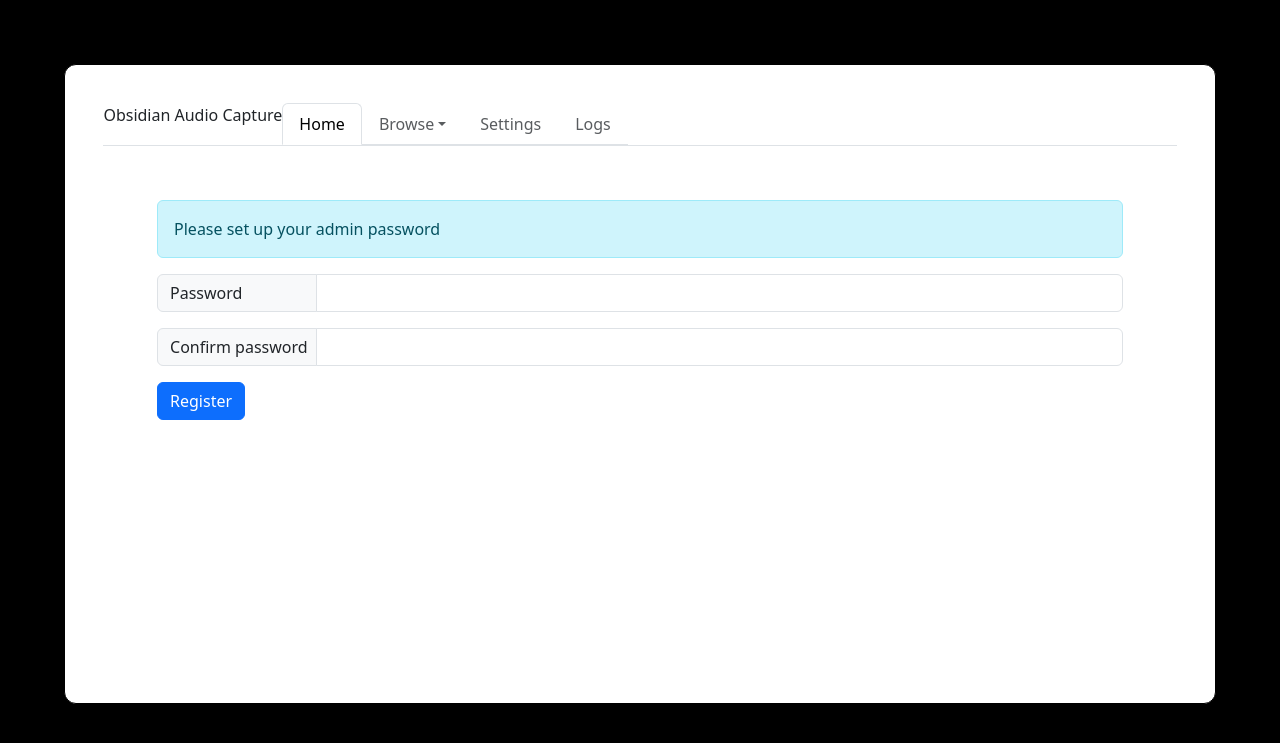
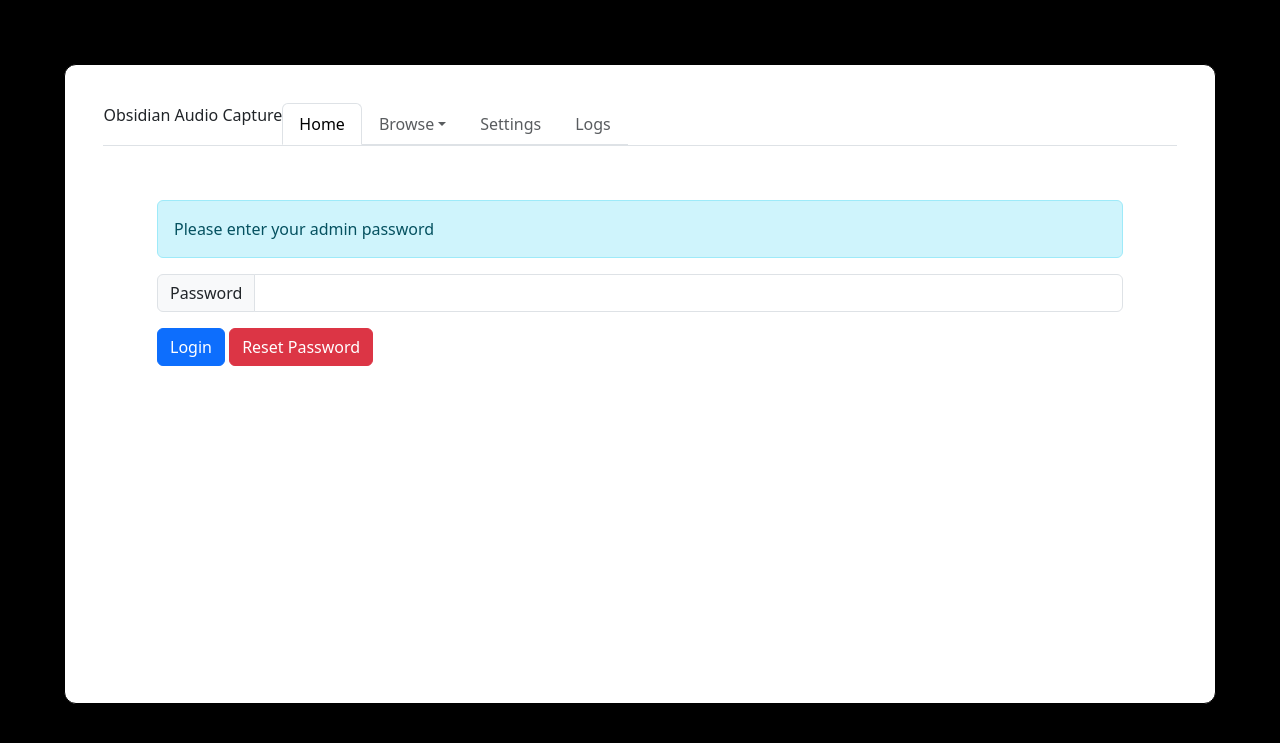
Before and after one commit to benbaja/obsidian-rest, a Flask app: page / in a window 1280 px wide. Shown: the top 743 px of the page. Run offline with Flask 3, Linux system fonts and the light colour scheme; tables that the repository leaves empty hold one stand-in row (values such as "Sample post"); some libraries are stand-ins or nearby versions.

Commit message:
feat: login/out and password reset

```diff
--- a/app.py
+++ b/app.py
@@ -46,11 +46,30 @@ def hello_world():
     if session.get('logged_in') == True :
         return render_template("home.html", bootstrap=bootstrap, logged_in=True)
     else :
-        return render_template("home.html", bootstrap=bootstrap, logged_in=False, message="Please set up your admin password")
+        if db.session.query(Users).first() :
+            return render_template("home.html", bootstrap=bootstrap, logged_in=False, registered=True, message="Please enter your admin password")
+        else :
+            return render_template("home.html", bootstrap=bootstrap, logged_in=False, registered=False, message="Please set up your admin password")
 
 @app.route("/login", methods = ['POST'])
 def login():
-    print(request.form)
+    if db.session.query(Users).first().password == request.form.get('password') :
+        session["logged_in"] = True
+        return redirect('/')
+    else :
+        return render_template("home.html", bootstrap=bootstrap, logged_in=False, registered=True, message="Wrong password")
+
+@app.route("/logout", methods = ['GET'])
+def logout():
+    session.clear()
+    return redirect('/')
+
+@app.route("/pwreset", methods = ['POST'])
+def pwreset():
+    session.clear()
+    user = db.session.query(Users).first()
+    db.session.delete(user)
+    db.session.commit()
     return redirect('/')
 
 @app.route("/register", methods = ['POST'])
@@ -67,8 +86,7 @@ def register():
         session["logged_in"] = True
         return redirect('/')
     else :
-        return render_template("home.html", bootstrap=bootstrap, logged_in=False, message="The passwords did not match")
-
+        return render_template("home.html", bootstrap=bootstrap, logged_in=False, registered=False, message="The passwords did not match")
 
 @app.route("/capture/create", methods = ['POST'])
 def capture_create():
--- a/templates/home.html
+++ b/templates/home.html
@@ -6,6 +6,27 @@
 {% endblock%}
 
 {% block content %}
+
+<!-- Reset Modal -->
+<div class="modal fade" id="resetModal" tabindex="-1" aria-labelledby="resetModalLabel" aria-hidden="true">
+  <div class="modal-dialog">
+    <div class="modal-content">
+      <div class="modal-header">
+        <h1 class="modal-title fs-5" id="resetModalLabel">Warning</h1>
+        <button type="button" class="btn-close" data-bs-dismiss="modal" aria-label="Close"></button>
+      </div>
+      <div class="modal-body">
+        Reseting your password will also reset your API key. Proceed ?
+      </div>
+      <div class="modal-footer">
+        <form action="{{ url_for('pwreset')}}" method="POST" >
+            <button type="button" class="btn btn-secondary" data-bs-dismiss="modal">No</button>
+            <button type="submit" class="btn btn-danger">Yes</button>
+        </form>
+      </div>
+    </div>
+  </div>
+</div>
 {% if logged_in %}
 
 {% else %}
@@ -16,11 +37,13 @@
     {% endif %}
 
     {% if registered %}
-    <form>
+    <form action="{{ url_for('login')}}" enctype="application/x-www-form-urlencoded" method="POST">
         <div class="input-group mb-3">
             <span class="input-group-text" id="password-span">Password</span>
-            <input type="password" class="form-control" aria-label="Username" aria-describedby="password-span">
+            <input type="password" class="form-control" aria-label="Username" aria-describedby="password-span" name="password">
         </div>
+        <button class="btn btn-primary" type="submit">Login</button>
+        <button class="btn btn-danger" type="button" data-bs-toggle="modal" data-bs-target="#resetModal">Reset Password</button>
     </form>
 
     {% else %}
```
